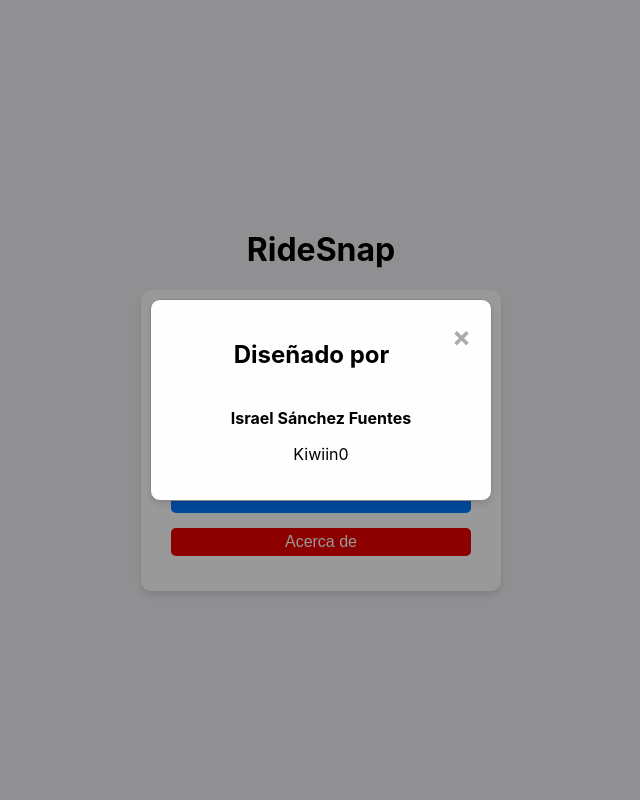
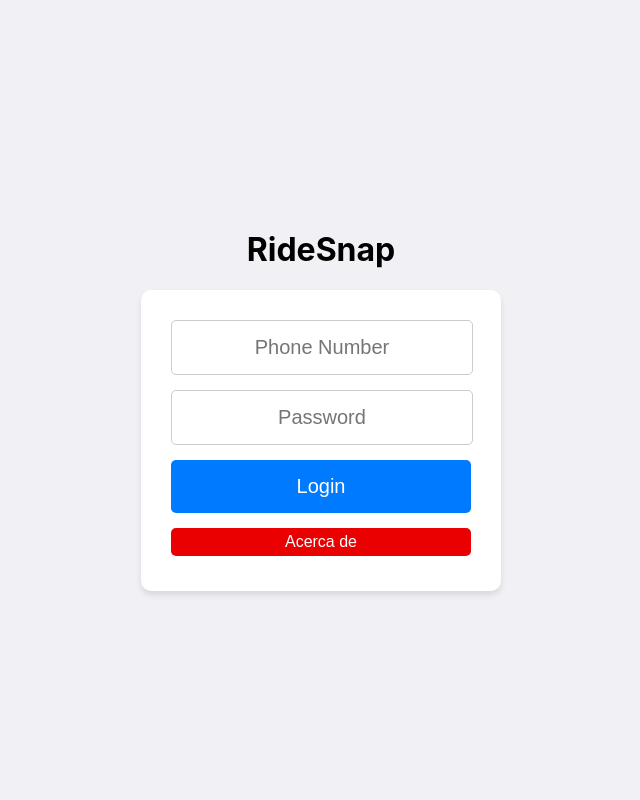
Before and after one commit to 0niiwiK/djandoWebProject, a Django app: page /login/ in a window 1280 px wide. Shown: the whole page, without its empty margins (319-959 px from the left). Run offline with Django 4.2, Linux system fonts and the light colour scheme.

Commit message:
Added almost all

```diff
--- a/myproject/carapp/templates/carapp/login.html
+++ b/myproject/carapp/templates/carapp/login.html
@@ -91,7 +91,7 @@
         }
         /* Modal styles */
         .modal {
-            display: none;
+            display: none; /* Ensure the modal is hidden by default */
             position: fixed;
             z-index: 1;
             left: 0;
@@ -100,7 +100,6 @@
             height: 100%;
             overflow: auto;
             background-color: rgba(0, 0, 0, 0.4);
-            display: flex;
             justify-content: center;
             align-items: center;
         }
@@ -151,12 +150,11 @@
         <b>Israel Sánchez Fuentes</b>
         <br>
         <p>Kiwiin0</p>
-
-
     </div>
 </div>
 
 <script>
+    document.addEventListener('DOMContentLoaded', (event) => {
         // Get the modal
         var modal = document.getElementById("myModal");
 
@@ -182,6 +180,7 @@
                 modal.style.display = "none";
             }
         }
+    });
 </script>
 </body>
 </html>
```
Lines whose indentation alone changed are shown as unchanged.
